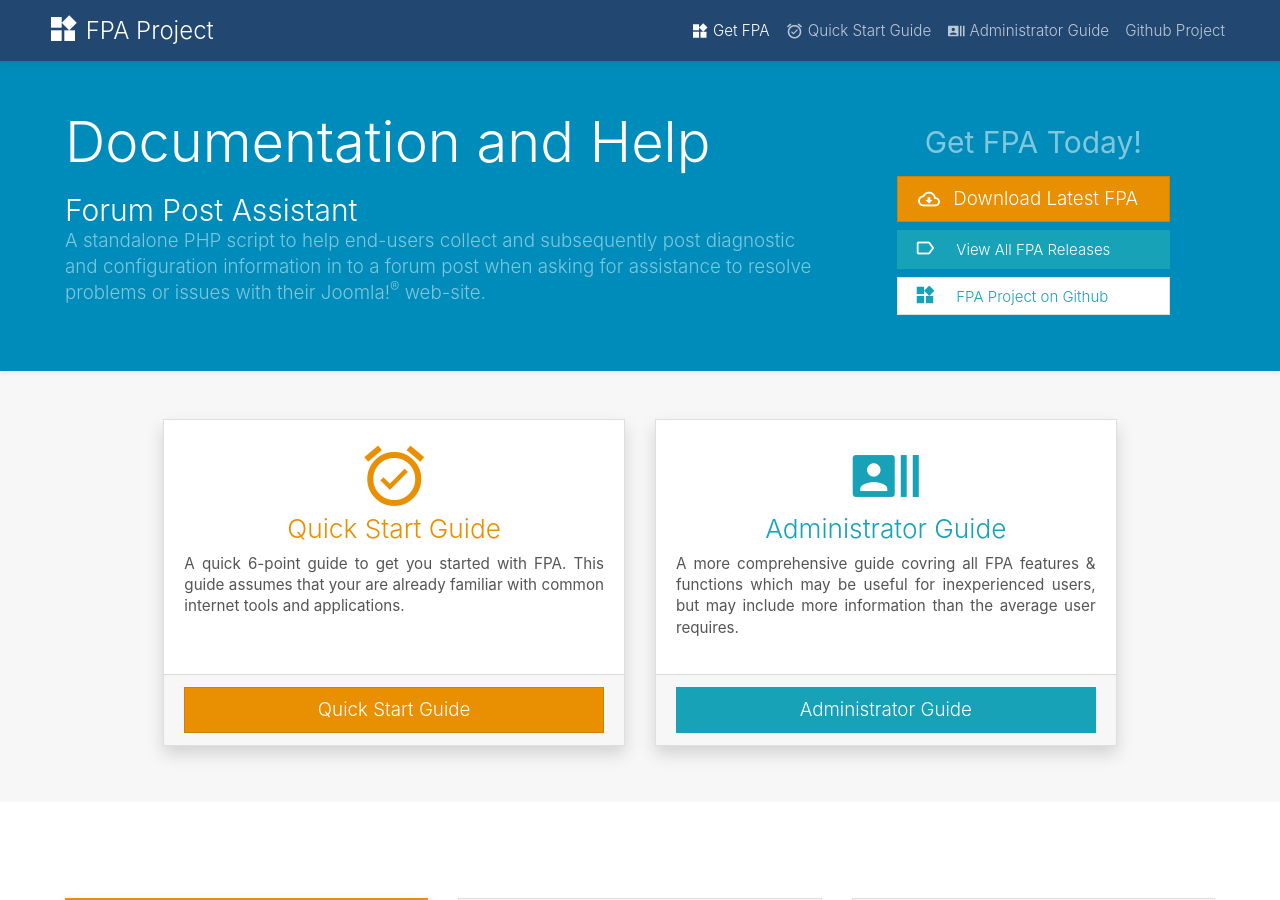
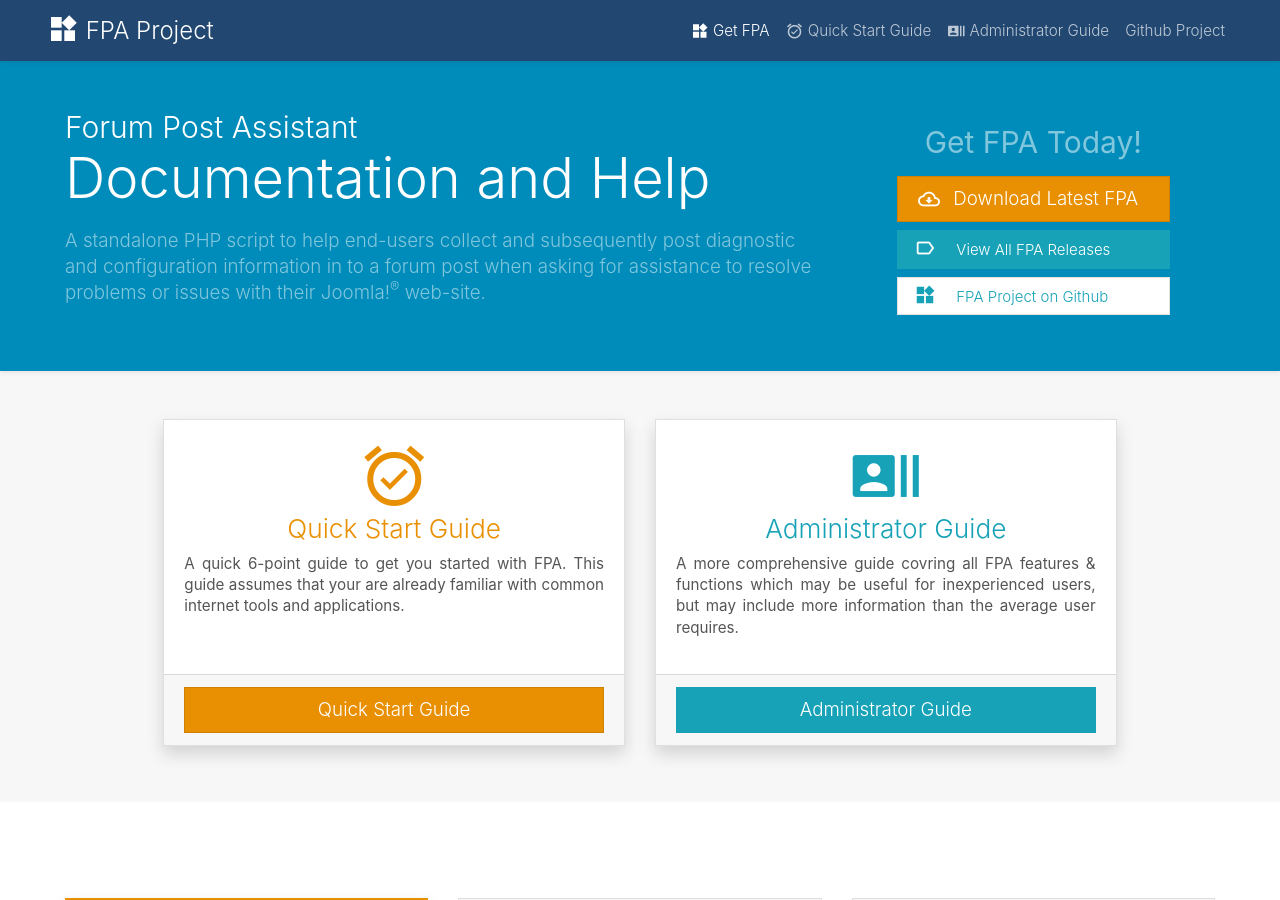
Before and after one commit to ForumPostAssistant/docs, a Jekyll site: the page built from index.html, in a window 1280 px wide and 900 px high. Built offline with Jekyll 4.4.1, drawn with Linux system fonts in a browser that asks for light colours; nearby versions of some CDN libraries.

Commit message:
flipped h1 & h2 on masthead
make "Forum Post Assistant" more prominant on user arrival to the site

```diff
--- a/_includes/default_header.html
+++ b/_includes/default_header.html
@@ -2,8 +2,8 @@
                 <div class="row h-100 align-items-center">
                     <div class="col-lg-8">
 
-                            <h1 class="display-4 text-white mt-0 mb-3 text-center text-lg-left">Documentation<br class="d-xl-none"> and Help</h1>
-                            <h2 class="mb-0 text-white text-center text-lg-left">Forum Post Assistant</h2>
+                            <h1 class="h2 mb-0 text-white text-center text-lg-left">Forum Post Assistant</h1>
+                            <h2 class="h1 display-4 text-white mt-0 mb-3 text-center text-lg-left">Documentation<br class="d-xl-none"> and Help</h2>
 
                         <p class="lead mb-3 text-white-50 text-justify text-lg-left d-print-none">A standalone PHP script to help end-users collect and subsequently post diagnostic and configuration information in to a forum post when asking for assistance to resolve problems or issues with their Joomla!<sup>&reg;</sup> web-site.</p>
 
```
